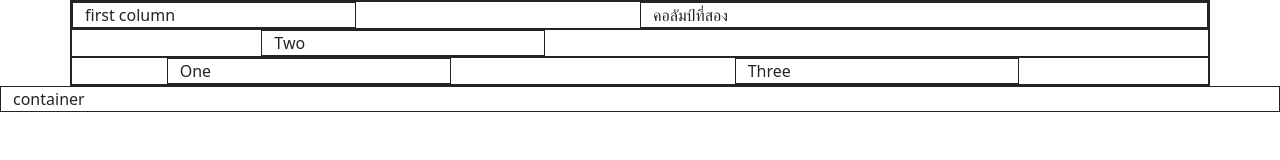
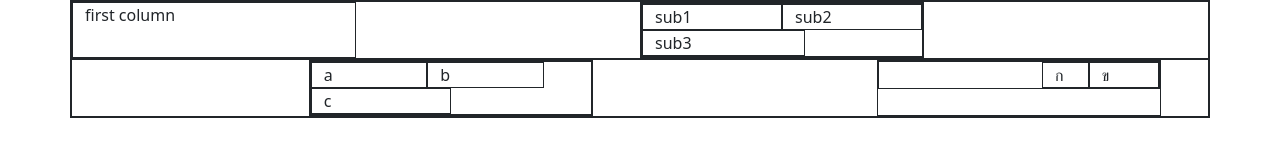
Before and after one commit to yacht2562/Bootstrap_Try, a plain HTML site: page index.html in a window 1280 px wide. Drawn offline with nearby package versions, Linux system fonts and the light colour scheme.

Commit message:
Boots V.7
Try Nested Column

```diff
--- a/index.html
+++ b/index.html
@@ -12,23 +12,32 @@
   </head>
   <body>
     <div class="container">
-      <div class="row justify-content-start">
+      <div class="row">
         <div class="col-3">first column</div>
-        <div class="col offset-3">คอลัมป์ที่สอง</div>
-
+        <div class="col-3 offset-3">
+          <div class="row">
+            <div class="col">sub1</div>
+            <div class="col">sub2</div>
+            <div class="col-7">sub3</div>
+          </div>
+        </div>
       </div>
-
-        <div class="row justify-content-between">
-          <div class="col-3 offset-2">Two</div>
+      <div class="row justify-content-around">
+        <div class="col-3 offset-2">
+          <div class="row">
+            <div class="col-5">a</div>
+            <div class="col-5">b</div>
+            <div class="col-6">c</div>
+          </div>
         </div>
-        <div class="row justify-content-start">
-          <div class="col-3 offset-1">One</div>
-          <div class="col-3 offset-3">Three</div>
+        <div class="col-3 offset-2">
+          <div class="row justify-content-end">
+            <div class="col-2">ก</div>
+            <div class="col-3">ข</div>
+          </div>
         </div>
+      </div>
     </div>
-  </div>
-
-    <div class="container-fluid">container</div>
     <!-- Optional JavaScript; choose one of the two! -->
 
     <!-- Option 1: Bootstrap Bundle with Popper -->
```
